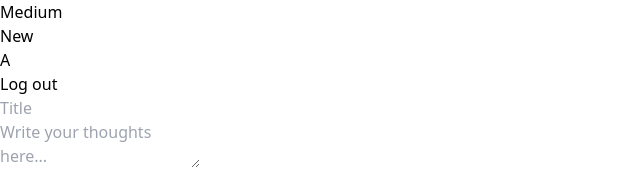
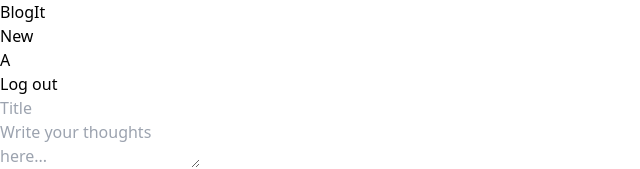
Before and after one commit to kraj2503/Medium, a React (Vite) app in the folder frontend/medium-FE/: page /publish in a window 1280 px wide. Shown: the top 169 px of the page, without its empty margins (0-640 px from the left). Built offline with nearby package versions, Linux system fonts and the light colour scheme; no server answers.

Commit message:
Name change to BlogIt

```diff
--- a/frontend/medium-FE/src/Components/AppBar.tsx
+++ b/frontend/medium-FE/src/Components/AppBar.tsx
@@ -11,7 +11,7 @@
         to={"/blogs"}
         className="flex justify-center flex-col cursor-pointer"
       >
-        Medium
+        BlogIt
       </Link>
       <div className="flex">
         <Link to={"/publish"}>
--- a/frontend/medium-FE/src/config.ts
+++ b/frontend/medium-FE/src/config.ts
@@ -1,2 +1,2 @@
-export const BACKEND_URL="http://127.0.0.1:8787"
-// export const BACKEND_URL="https://backend.kshitizraj-dev.workers.dev"
+// export const BACKEND_URL="http://127.0.0.1:8787"
+export const BACKEND_URL="https://backend.kshitizraj-dev.workers.dev"
--- a/package.json
+++ /dev/null
@@ -1,5 +0,0 @@
-{
-  "dependencies": {
-    "@kshitizraj/common": "^1.2.0"
-  }
-}
```
Also changed, not shown: 1 other file (tests, documents, lock files or other folders).
